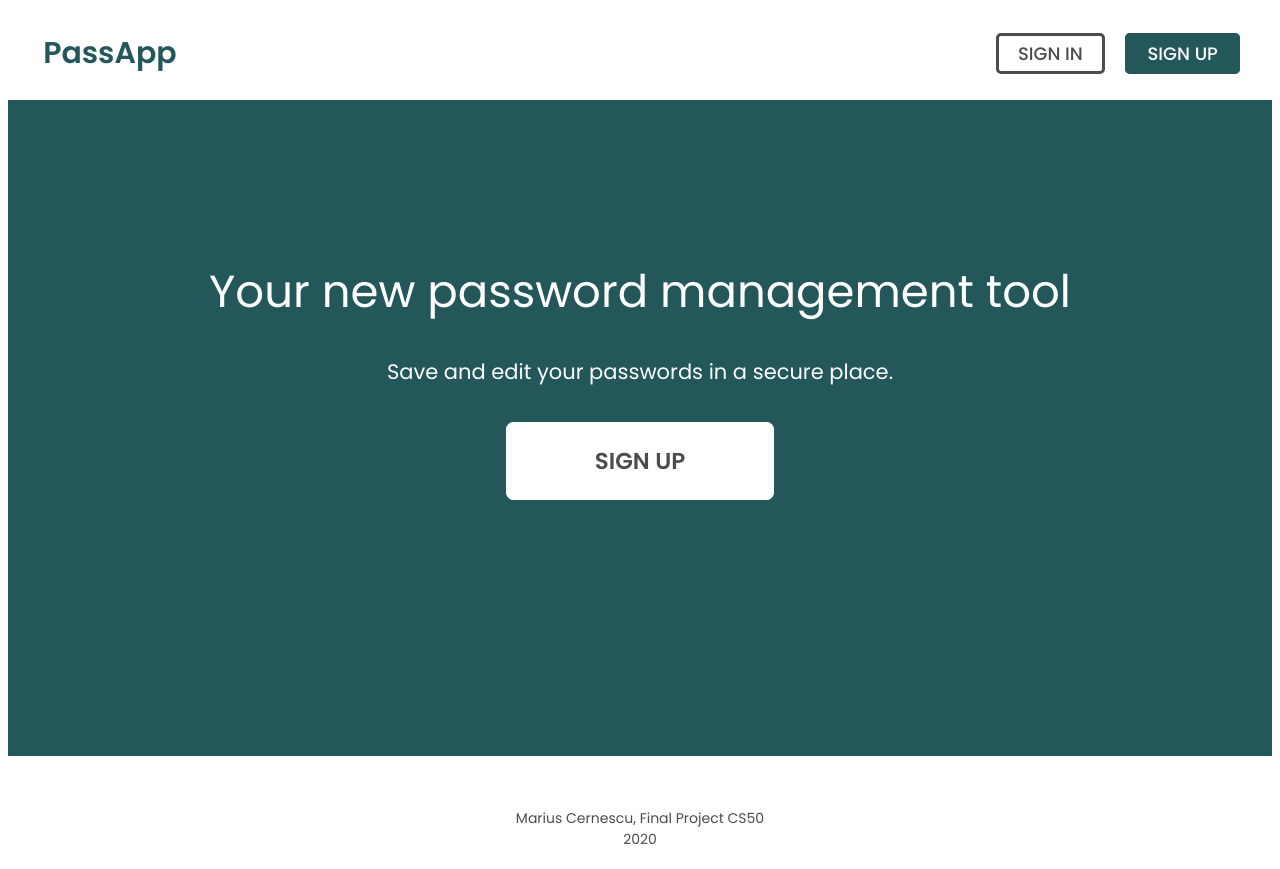
After one commit to Mariuszix/cs50-final-project, a Flask app: template templates/welcome.html in a window 1280 px wide. The commit adds this page. Run offline with Flask 2, Linux system fonts and the light colour scheme; the template is opened without the code that fills it, so the values that code supplies are empty; some libraries are stand-ins or nearby versions.

Commit message:
cs50-final

```diff
--- a/app.py
+++ b/app.py
@@ -32,7 +32,9 @@ app.config["SESSION_TYPE"] = "filesystem"
 Session(app)
 
 
-# Decorate routes to require login.
+@app.route('/')
+def welcome():
+   return render_template("welcome.html")
 
 
 @app.route("/login", methods=["GET", "POST"])
@@ -68,7 +70,7 @@ def login():
         session["user_pass"] = request.form.get("password")
 
         # Redirect user to home page
-        return redirect("/")
+        return redirect("/home")
 
     # User reached route via GET (as by clicking a link or via redirect)
     else:
@@ -107,7 +109,7 @@ def edit():
     return "ok", 200
 
 
-@app.route("/", methods=["GET", "POST"])
+@app.route("/home", methods=["GET", "POST"])
 @login_required
 def index():
 
--- a/static/css/style.css
+++ b/static/css/style.css
@@ -1,5 +1,29 @@
+html {
+  font-family: "Poppins", sans-serif;
+}
+main {
+  height: 100vh;
+}
+
+header {
+  color: #23575a;
+  padding: 0.2rem;
+  position: relative;
+}
+
+header h1 {
+  font-size: 30px;
+  font-weight: 600;
+  padding-left: 2rem;
+}
+
 td {
   position: relative;
+}
+
+a {
+  text-decoration: none;
+  color: inherit;
 }
 
 .button-toolbar {
@@ -29,3 +53,87 @@ td {
   color: rgb(218, 42, 42);
   font-size: 11px;
 }
+
+footer {
+  position: relative;
+  margin-bottom: 1.2rem;
+}
+.footer-text {
+  color: #4c4c4c;
+  text-align: center;
+  font-weight: 400;
+  padding: 0;
+  margin: 0;
+  font-size: 14px;
+}
+
+.welcome-page {
+  background-color: #23575a;
+  color: white;
+  height: 70vh;
+  position: relative;
+}
+
+.button-div {
+  position: absolute;
+  right: 2rem;
+  top: 2rem;
+}
+
+.btn-sign-in {
+  border: solid 3px #4c4c4c;
+  border-radius: 5px;
+  padding: 0.3rem 1.2rem;
+  color: #4c4c4c;
+  font-weight: 500;
+  font-size: 18px;
+  margin-right: 1rem;
+}
+
+.btn-sign-in:hover {
+  color: #23575a;
+  border-color: #23575a;
+}
+
+.btn-sign-up {
+  border: solid 3px #23575a;
+  border-radius: 5px;
+  padding: 0.3rem 1.2rem;
+  color: white;
+  font-weight: 500;
+  font-size: 18px;
+  background-color: #23575a;
+}
+.btn-sign-up:hover {
+  background-color: #164949;
+}
+
+.welcome-page {
+  text-align: center;
+  padding-top: 6rem;
+}
+
+.welcome-page h1 {
+  padding-top: 2rem;
+  font-weight: 400;
+  font-size: 45px;
+}
+.welcome-page h2 {
+  font-weight: 400;
+  font-size: 21px;
+  padding-bottom: 2.5rem;
+}
+
+.btn-sing-up2 {
+  border: solid 2.2px white;
+  border-radius: 8px;
+  font-weight: 600;
+  font-size: 23px;
+  background-color: white;
+  color: #4c4c4c;
+  padding: 1.3rem 5.4rem;
+}
+
+.btn-sing-up2:hover {
+  color: #23575a;
+}
--- a/static/js/script.js
+++ b/static/js/script.js
@@ -53,7 +53,7 @@ if (formElem) {
     data.append("password", password);
 
     //Send the info to the back-end
-    let response = await fetch("/", {
+    let response = await fetch("/home", {
       method: "POST",
       body: data,
     });
--- a/templates/base.html
+++ b/templates/base.html
@@ -13,15 +13,26 @@
       rel="stylesheet"
       href="{{ url_for('static', filename='css/stylepop.css') }}"
     />
-
+    <link rel="preconnect" href="https://fonts.gstatic.com" />
+    <link
+      href="https://fonts.googleapis.com/css2?family=Poppins:wght@100;200;300;400;500;600;700;800;900&display=swap"
+      rel="stylesheet"
+    />
   </head>
   <body>
-    <header>
-      <p>header</p>
-    </header>
-    {% block main %} {% endblock%}
-
-    <footer></footer>
+    <main>
+      <header>
+        <h1>PassApp</h1>
+        {% block header %}{% endblock %}
+      </header>
+      {% if session.user_id %}
+      <a class="nav-link" href="/logout">Log Out</a>
+      {% endif %} {% block main %} {% endblock%}
+    </main>
+    <footer>
+      <p class="footer-text">Marius Cernescu, Final Project CS50</p>
+      <p class="footer-text">2020</p>
+    </footer>
     <script src="{{ url_for('static', filename='js/crypt.js') }}"></script>
     <script src="{{ url_for('static', filename='js/passgen.js') }}"></script>
     <script src="{{ url_for('static', filename='js/buttonsFuncs.js') }}"></script>
--- /dev/null
+++ b/templates/welcome.html
@@ -0,0 +1,16 @@
+{% extends 'base.html' %} {% block title %} Welcome ! {% endblock title %} {%
+block header %}
+<div class="button-div">
+  <a class="btn-sign-in btn-w" href="/login">SIGN IN</a>
+  <a class="btn-sign-up btn-w" href="/register">SIGN UP</a>
+</div>
+{% endblock %} {%block main %}
+
+<div class="welcome-page">
+  <h1>Your new password management tool</h1>
+
+  <h2>Save and edit your passwords in a secure place.</h2>
+
+  <a class="btn-sing-up2" href="/register">SIGN UP</a>
+</div>
+{% endblock %}
```
Also changed, not shown: Images/1JPG.png (added), passwordmanager.db.
